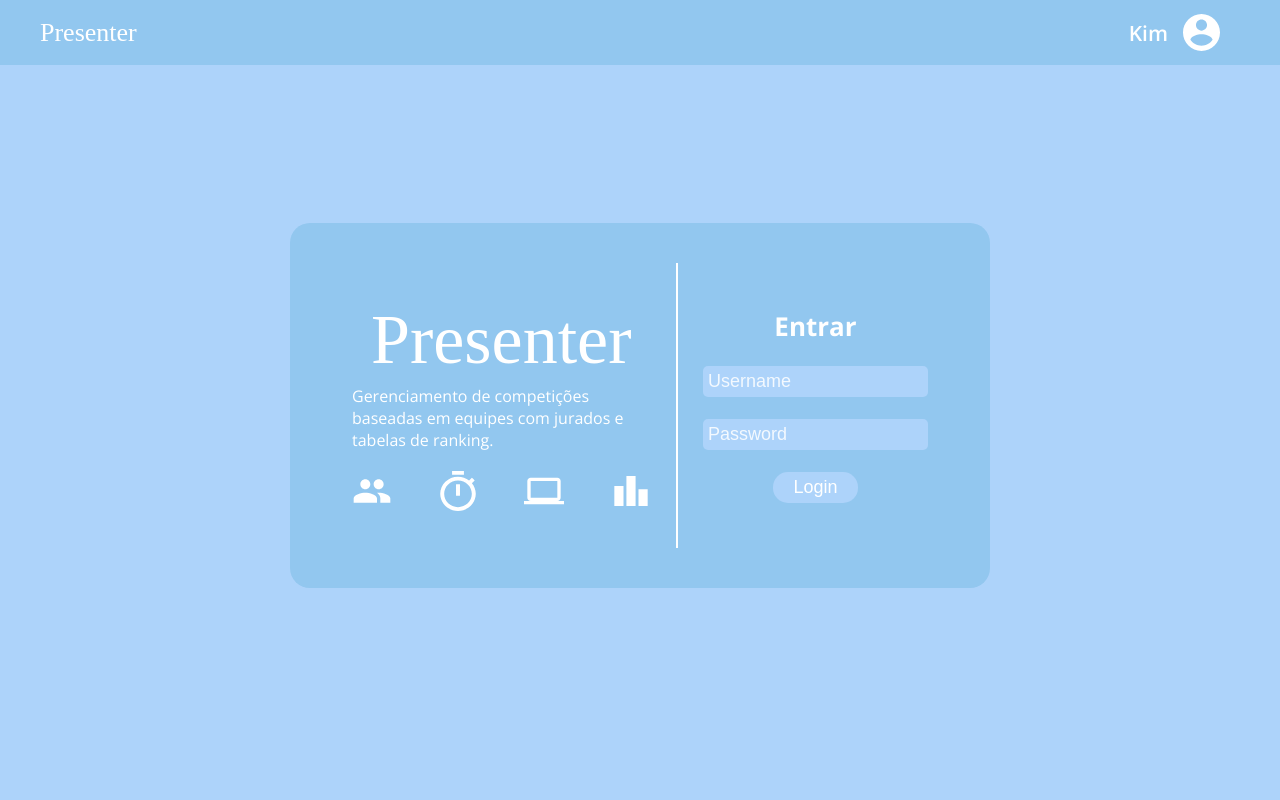
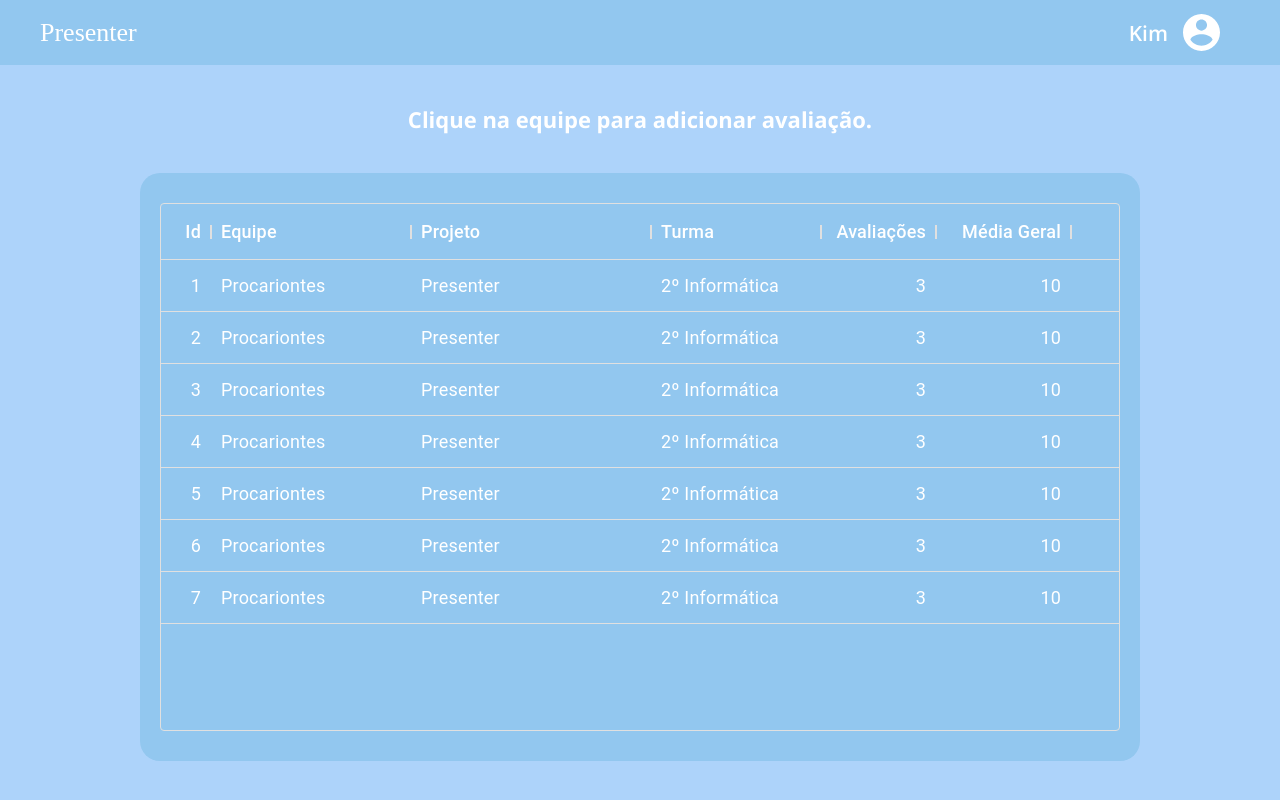
Before and after one commit to HenriqueSenaDev/presenter-web, a React (Create React App) app in the folder frontend-web/: page /event in a window 1280 px wide. Built offline with nearby package versions, Linux system fonts and the light colour scheme; a web font is replaced by a local one.

Commit message:
front:AppRoutes

```diff
--- a/frontend-web/package.json
+++ b/frontend-web/package.json
@@ -18,6 +18,7 @@
     "axios": "^0.27.2",
     "react": "^18.1.0",
     "react-dom": "^18.1.0",
+    "react-router-dom": "^6.3.0",
     "react-scripts": "5.0.1",
     "typescript": "^4.4.2",
     "web-vitals": "^2.1.0"
--- a/frontend-web/src/App.tsx
+++ b/frontend-web/src/App.tsx
@@ -1,13 +1,13 @@
-import Landing from 'pages/Landing';
 import './App.css';
 
 import { AppContextProvider } from "context/AppContextProvider";
+import AppRoutes from 'routes';
 
 function App() {
 
   return (
     <AppContextProvider>
-      <Landing />
+      <AppRoutes />
     </AppContextProvider>
   );
 }
--- a/frontend-web/src/context/AppContextProvider.tsx
+++ b/frontend-web/src/context/AppContextProvider.tsx
@@ -29,7 +29,7 @@ const AppContextProvider = ({ children }: Props) => {
     const handleLogin = async (username: string, password: string) => {
         const { status, data } = await api.post(`/login?username=${username.trim()}&password=${password.trim()}`);
         console.log(data);
-        if (status == 200) {
+        if (status === 200) {
             setAuthenticated(true);
             setJWT(data);
         }
--- a/frontend-web/src/pages/Landing/index.tsx
+++ b/frontend-web/src/pages/Landing/index.tsx
@@ -49,7 +49,7 @@ const Landing = () => {
                                     setPassword(event.target.value);
                                 }}
                                 onKeyUp={(event) => {
-                                    if (event.key == "Enter") {
+                                    if (event.key === "Enter") {
                                         handleLogin(username, password);
                                     }
                                 }}
--- /dev/null
+++ b/frontend-web/src/routes.tsx
@@ -0,0 +1,20 @@
+import React from 'react';
+import { BrowserRouter as Router, Routes, Route } from 'react-router-dom';
+
+import Landing from 'pages/Landing';
+import EventsLibrary from 'pages/EventsLibrary';
+import Event from 'pages/Event';
+
+const AppRoutes = () => {
+  return (
+    <Router>
+      <Routes>
+        <Route path='/' element={<Landing />} />
+        <Route path='/library' element={<EventsLibrary />} />
+        <Route path='/event' element={<Event />} />
+      </Routes>
+    </Router>
+  );
+}
+
+export default AppRoutes;
```
Also changed, not shown: 1 other file (tests, documents, lock files or other folders).
